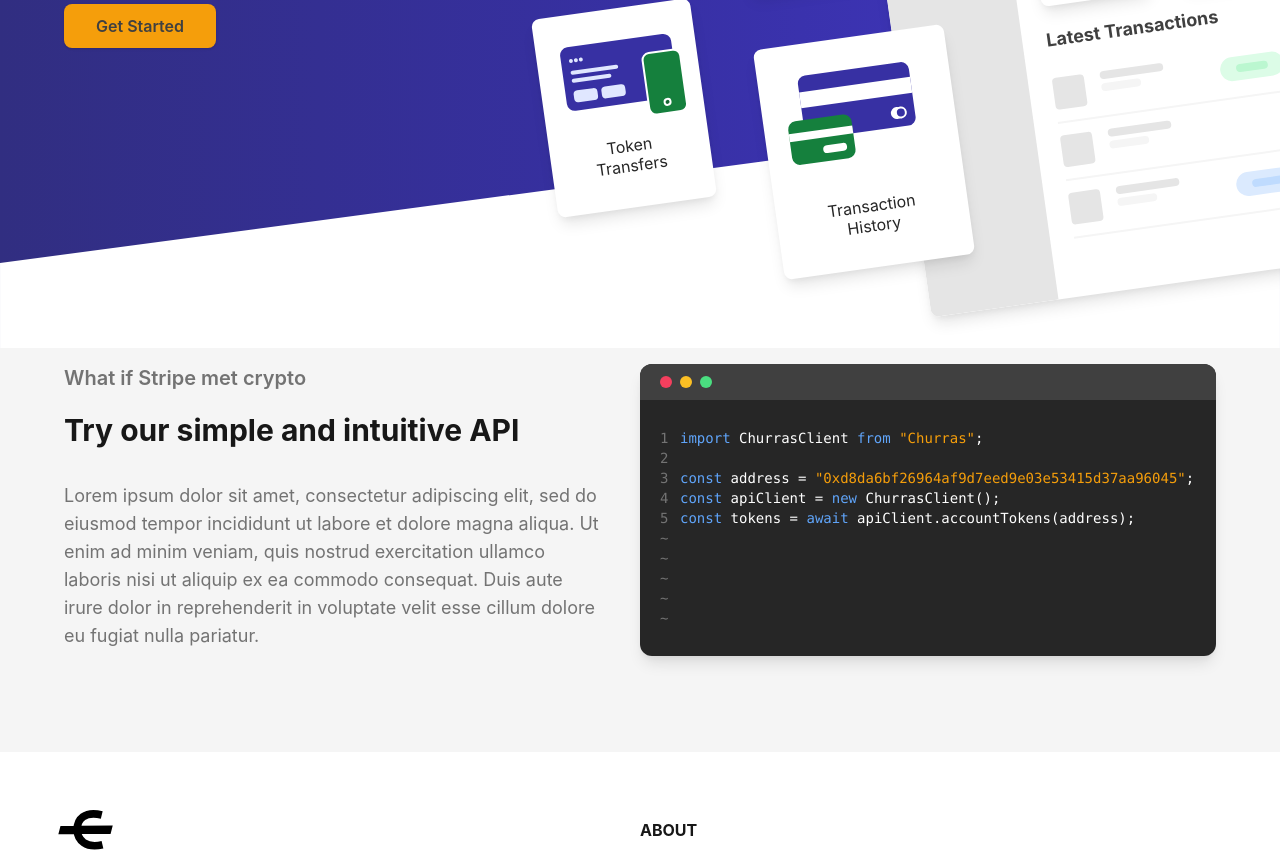
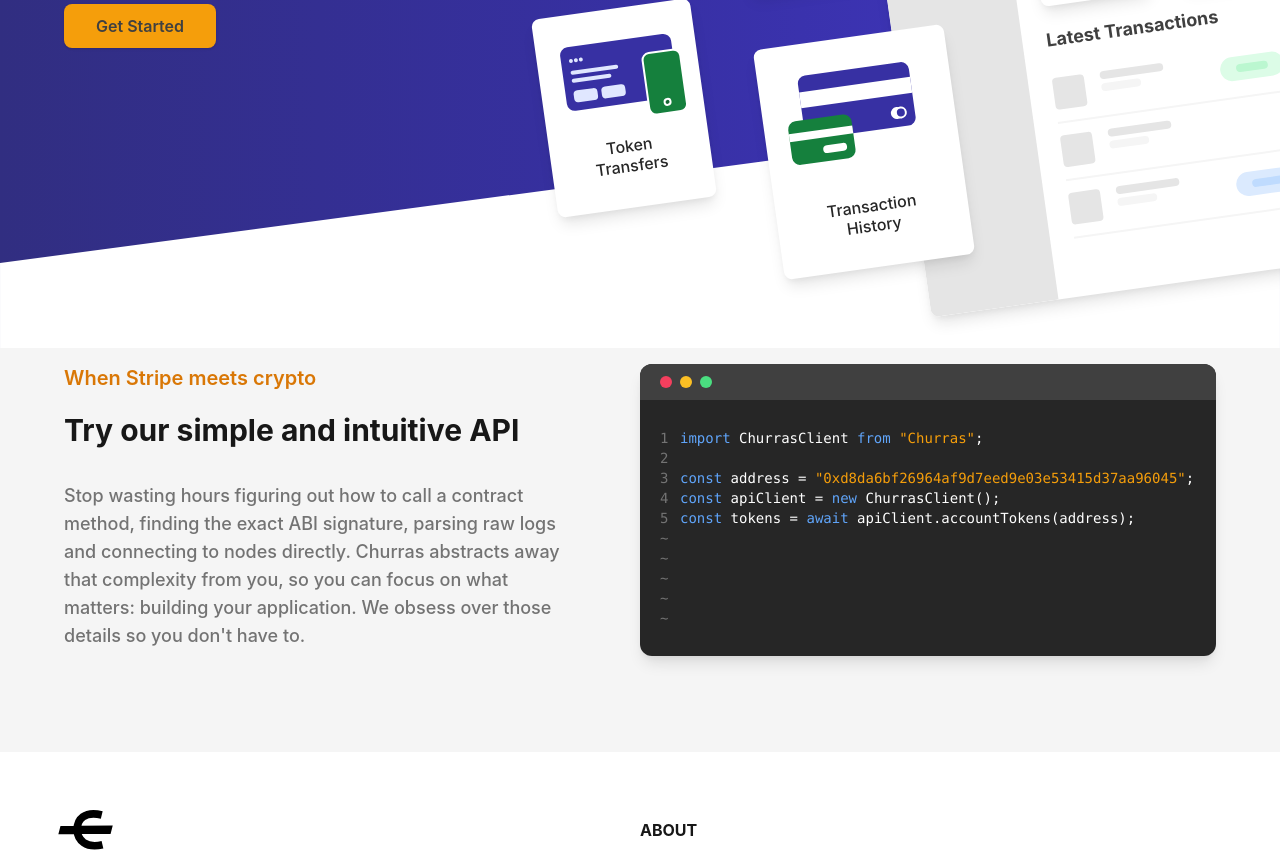
Before and after one commit to felipecsl/churras, a React (Create React App) app: page /#/ in a window 1280 px wide. Shown: the part 420-1273 px from the top of the page. Built offline with nearby package versions, Linux system fonts and the light colour scheme.

Commit message:
More layout nits

```diff
--- a/src/landingPage.tsx
+++ b/src/landingPage.tsx
@@ -112,7 +112,7 @@
                         <div className="-mr-2 -mb-4 absolute bottom-0 right-0 h-16 w-10 rounded-lg bg-green-700 border-2 border-white"></div>
                         <div className="w-2 h-2 rounded-full bg-green-800 mx-auto absolute bottom-0 right-0 mr-2 -mb-2 z-10 border-2 border-white"></div>
                       </div>
-                      <div className="text-gray-800 text-center">
+                      <div className="text-gray-800 text-center font-medium">
                         Token <br />
                         Transfers
                       </div>
@@ -139,7 +139,7 @@
                         <div className="w-8 h-8 bg-green-700 border-4 border-white rounded-full -ml-3 -mb-5"></div>
                       </div>
 
-                      <div className="text-gray-800 text-center">
+                      <div className="text-gray-800 text-center font-medium">
                         Wallet <br />
                         Services
                       </div>
@@ -167,7 +167,7 @@
                         </div>
                       </div>
 
-                      <div className="text-gray-800 text-center">
+                      <div className="text-gray-800 text-center font-medium">
                         Transaction <br />
                         History
                       </div>
@@ -441,22 +441,20 @@
         </div>
         <div className="px-4 py-20 md:py-4 dark:bg-white">
           <div className="md:max-w-6xl md:mx-auto flex pb-20">
-            <div className="md:flex md:flex-wrap w-1/2 pr-10">
+            <div className="md:flex md:flex-wrap w-1/2 pr-20">
               <header className="text-center md:text-left">
-                <h2 className="text-xl mb-5 font-semibold text-gray-500">
-                  What if Stripe met crypto
+                <h2 className="text-xl mb-5 font-semibold text-yellow-600">
+                  When Stripe meets crypto
                 </h2>
                 <h1 className="text-3xl font-bold mb-7">
                   Try our simple and intuitive API
                 </h1>
               </header>
-              <p className="text-gray-500 text-lg">
-                Lorem ipsum dolor sit amet, consectetur adipiscing elit, sed do
-                eiusmod tempor incididunt ut labore et dolore magna aliqua. Ut
-                enim ad minim veniam, quis nostrud exercitation ullamco laboris
-                nisi ut aliquip ex ea commodo consequat. Duis aute irure dolor
-                in reprehenderit in voluptate velit esse cillum dolore eu fugiat
-                nulla pariatur.
+              <p className="text-gray-500 text-lg font-medium">
+                Stop wasting hours figuring out how to call a contract method, finding the exact ABI signature,
+                parsing raw logs and connecting to nodes directly. Churras abstracts away that complexity
+                from you, so you can focus on what matters: building your application. We obsess over
+                those details so you don't have to.
               </p>
             </div>
             <div className="rounded-xl bg-gray-800 w-1/2 shadow-lg font-mono text-white text-sm">
```
